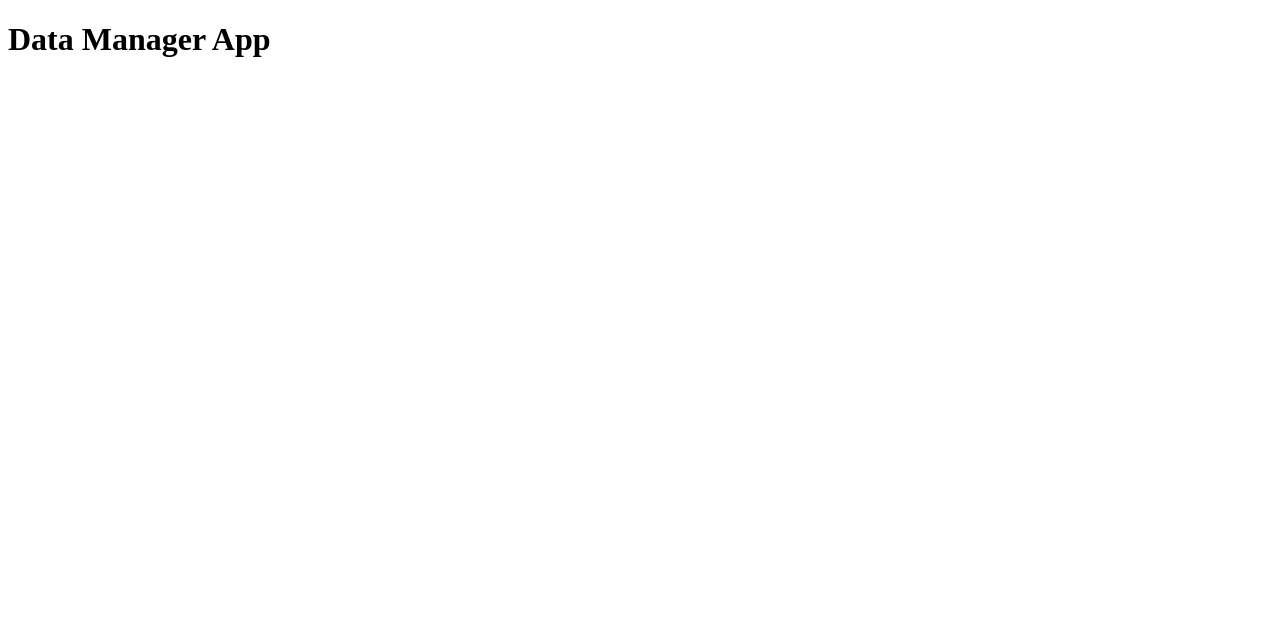
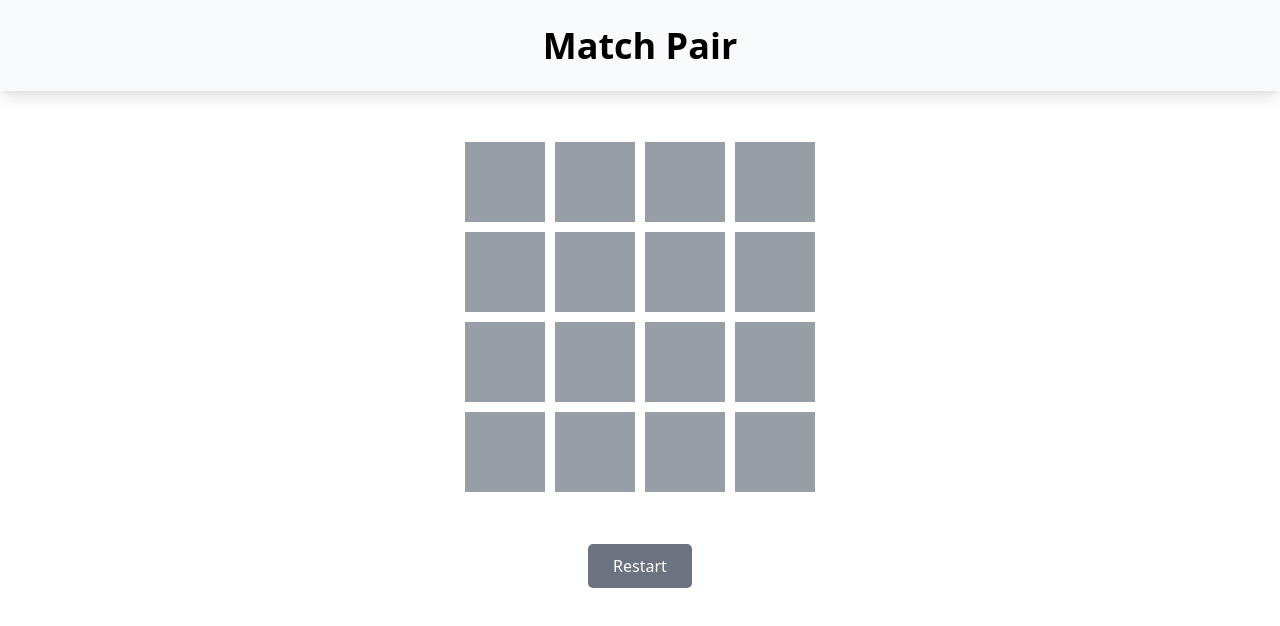
Before and after one commit to codewithedeepak238/data-manager, a plain HTML site: page index.html in a window 1280 px wide. Drawn offline with nearby package versions, Linux system fonts and the light colour scheme.

Commit message:
Title Updated

```diff
--- a/app.js
+++ b/app.js
@@ -0,0 +1,45 @@
+let itemArray = ['<i class="fa-solid fa-house w-[80px] h-[80px] bg-blue-100 rounded-[5px] flex items-center justify-center text-[36px]"></i>',
+    '<i class="fa-solid fa-house w-[80px] h-[80px] bg-blue-100 rounded-[5px] flex items-center justify-center text-[36px]"></i>',
+    '<i class="fa-brands fa-github w-[80px] h-[80px] bg-blue-100 rounded-[5px] flex items-center justify-center text-[36px]"></i>',
+    '<i class="fa-brands fa-github w-[80px] h-[80px] bg-blue-100 rounded-[5px] flex items-center justify-center text-[36px]"></i>',
+    '<i class="fa-solid fa-star w-[80px] h-[80px] bg-blue-100 rounded-[5px] flex items-center justify-center text-[36px]"></i>',
+    '<i class="fa-solid fa-star w-[80px] h-[80px] bg-blue-100 rounded-[5px] flex items-center justify-center text-[36px]"></i>',
+    '<i class="fa-brands fa-discord w-[80px] h-[80px] bg-blue-100 rounded-[5px] flex items-center justify-center text-[36px]"></i>',
+    '<i class="fa-brands fa-discord w-[80px] h-[80px] bg-blue-100 rounded-[5px] flex items-center justify-center text-[36px]"></i>',
+    '<i class="fa-solid fa-gift w-[80px] h-[80px] bg-blue-100 rounded-[5px] flex items-center justify-center text-[36px]"></i>',
+    '<i class="fa-solid fa-gift w-[80px] h-[80px] bg-blue-100 rounded-[5px] flex items-center justify-center text-[36px]"></i>',
+    '<i class="fa-solid fa-earth-americas w-[80px] h-[80px] bg-blue-100 rounded-[5px] flex items-center justify-center text-[36px]"></i>',
+    '<i class="fa-solid fa-earth-americas w-[80px] h-[80px] bg-blue-100 rounded-[5px] flex items-center justify-center text-[36px]"></i>',
+    '<i class="fa-solid fa-palette w-[80px] h-[80px] bg-blue-100 rounded-[5px] flex items-center justify-center text-[36px]"></i>',
+    '<i class="fa-solid fa-palette w-[80px] h-[80px] bg-blue-100 rounded-[5px] flex items-center justify-center text-[36px]"></i>',
+    '<i class="fa-solid fa-face-smile w-[80px] h-[80px] bg-blue-100 rounded-[5px] flex items-center justify-center text-[36px]"></i>',
+    '<i class="fa-solid fa-face-smile w-[80px] h-[80px] bg-blue-100 rounded-[5px] flex items-center justify-center text-[36px]"></i>']
+
+let suffle_Cards = itemArray.sort(()=>(Math.random()> 0.5)?2:-1);
+for(let i=0; i<itemArray.length;i++){
+    let card = document.createElement("div");
+    card.className = "card";
+    card.innerHTML = suffle_Cards[i];
+    card.onclick = function(){
+        this.classList.add("cardOpen");
+        setTimeout(function(){
+            if(document.querySelectorAll('.cardOpen').length>1){
+                if(document.querySelectorAll('.cardOpen')[0].innerHTML == document.querySelectorAll('.cardOpen')[1].innerHTML){
+                    document.querySelectorAll('.cardOpen')[0].classList.add('boxMatch');
+                    document.querySelectorAll('.cardOpen')[1].classList.add('boxMatch');
+
+                    document.querySelectorAll('.cardOpen')[1].classList.remove('cardOpen');
+                    document.querySelectorAll('.cardOpen')[0].classList.remove('cardOpen');
+
+                    if(document.querySelectorAll('.boxMatch').length == itemArray.length){
+                        alert("win");
+                    }
+                }else{
+                    document.querySelectorAll('.cardOpen')[1].classList.remove('cardOpen');
+                    document.querySelectorAll('.cardOpen')[0].classList.remove('cardOpen');
+                }
+            }
+        }, 500)
+    }
+    document.getElementById("itembox").appendChild(card);
+}
--- a/index.html
+++ b/index.html
@@ -6,8 +6,21 @@
     <link rel="stylesheet" href="style.css">
     <title>Document</title>
     <script src="app.js" defer></script>
+    <script src="https://cdn.tailwindcss.com"></script>
+    <script src="https://kit.fontawesome.com/f1e3c91e97.js" crossorigin="anonymous"></script>
 </head>
 <body>
-    <h1>Data Manager App</h1>
+    <div class="bg-[#f9fafb] block header">
+        <h1 class="text-4xl font-bold text-black py-[2%] text-center">Match Pair</h1>
+    </div>
+    <div class="body-main flex item-center justify-center py-[4%]">
+        <div id="itembox" class="grid grid-cols-4 grid-rows-4 gap-[10px]">
+
+        </div>
+    </div>
+    <div class="flex justify-center">
+        <button onclick="window.location.reload()" class="bg-gray-500 text-white px-[2%] py-[10px] rounded-[5px]">Restart</button>
+    </div>
+
 </body>
 </html>
--- a/style.css
+++ b/style.css
@@ -0,0 +1,26 @@
+.header{
+    box-shadow: rgba(0, 0, 0, 0.1) 0px 10px 15px -3px, rgba(0, 0, 0, 0.05) 0px 4px 6px -2px;
+}
+.hide{
+    opacity: 0;
+}
+.card{
+    position: relative;
+    transform: rotateY(180deg);
+    transition: 0.25s;
+}
+.card::after{
+    content: "";
+    position: absolute;
+    inset: 0;
+    background: rgb(152 158 165);
+    transition: 0.25s;
+    transform: rotate(0deg);
+    backface-visibility: hidden;
+}
+.card.cardOpen{
+    transform: rotateY(0deg);
+}
+.cardOpen:after, .boxMatch:after{
+    transform: rotateY(180deg);
+}
```
